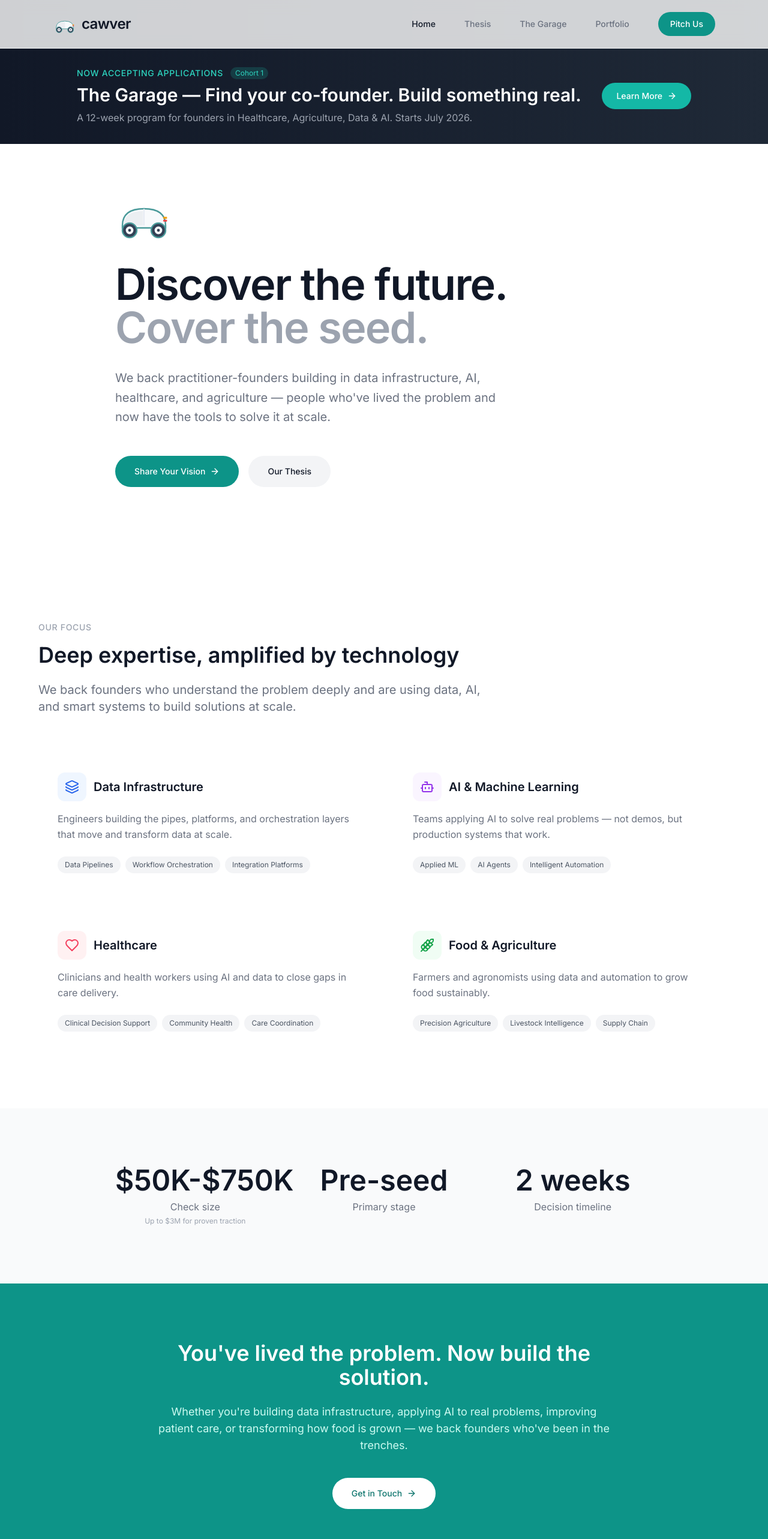
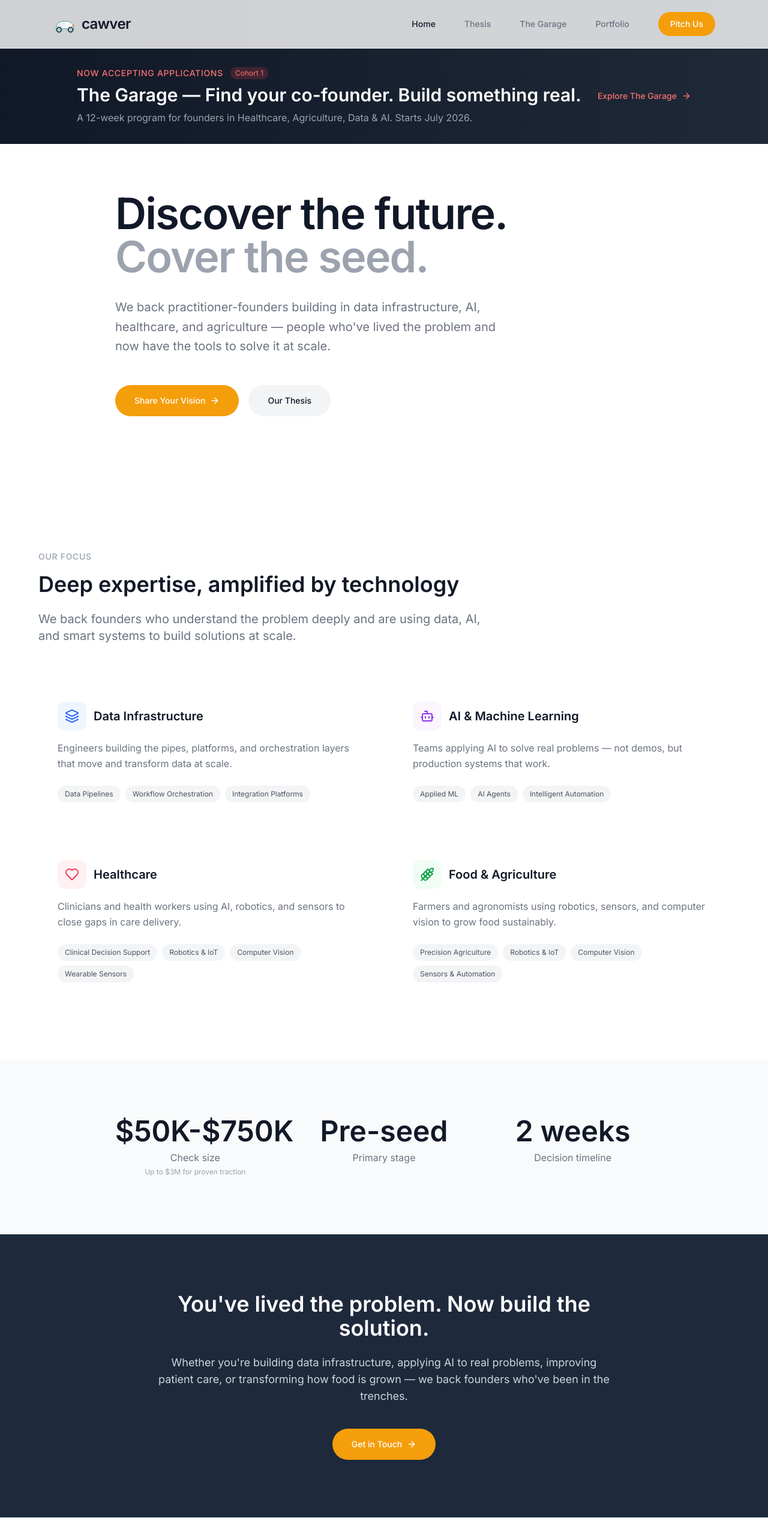
Before and after one commit to signalailabs/cawver, a React (Vite) app: page / in a window 1280 px wide. Shown: the top 2566 px of the page at 60% size. Built offline with nearby package versions, Linux system fonts and the light colour scheme.

Commit message:
Update color scheme with logo colors (amber, red, teal), add LinkedIn logo, improve responsiveness

```diff
--- a/src/App.jsx
+++ b/src/App.jsx
@@ -50,7 +50,7 @@ const Navigation = () => {
       <div className="max-w-6xl mx-auto px-6">
         <div className="flex justify-between items-center h-20">
           <Link to="/" className="flex items-center gap-2">
-            <CawverCar className="w-10 h-8" />
+            <CawverCar className="w-10 h-8 animate-bounce-gentle" />
             <span className="text-2xl font-semibold tracking-tight text-gray-900">cawver</span>
           </Link>
 
@@ -82,7 +82,7 @@ const Navigation = () => {
             </Link>
             <Link
               to="/pitch"
-              className="text-sm font-medium text-white bg-teal-600 px-5 py-2.5 rounded-full hover:bg-teal-700 transition-colors"
+              className="text-sm font-medium text-white bg-amber-500 px-5 py-2.5 rounded-full hover:bg-amber-600 transition-colors"
             >
               Pitch Us
             </Link>
@@ -124,8 +124,8 @@ const Home = () => {
           <div className="flex flex-col md:flex-row md:items-center md:justify-between gap-6">
             <div>
               <div className="flex items-center gap-3 mb-2">
-                <span className="text-teal-400 text-sm font-medium uppercase tracking-wider">Now accepting applications</span>
-                <span className="text-xs bg-teal-500/20 text-teal-400 px-2 py-0.5 rounded-full">Cohort 1</span>
+                <span className="text-red-400 text-sm font-medium uppercase tracking-wider">Now accepting applications</span>
+                <span className="text-xs bg-red-500/20 text-red-400 px-2 py-0.5 rounded-full">Cohort 1</span>
               </div>
               <h2 className="text-2xl md:text-3xl font-semibold text-white">
                 The Garage — Find your co-founder. Build something real.
@@ -136,9 +136,9 @@ const Home = () => {
             </div>
             <Link
               to="/garage"
-              className="inline-flex items-center gap-2 bg-teal-500 text-white px-6 py-3 rounded-full text-sm font-medium hover:bg-teal-400 transition-colors whitespace-nowrap"
+              className="inline-flex items-center gap-2 text-red-400 hover:text-red-300 text-sm font-medium transition-colors whitespace-nowrap"
             >
-              Learn More
+              Explore The Garage
               <ArrowRight size={16} />
             </Link>
           </div>
@@ -148,12 +148,6 @@ const Home = () => {
       {/* Hero */}
       <section className="pt-20 pb-32 px-6 overflow-hidden">
         <div className="max-w-4xl mx-auto">
-          {/* Animated Car */}
-          <div className="mb-8 relative">
-            <div className="inline-block animate-bounce-gentle">
-              <CawverCar className="w-24 h-20" />
-            </div>
-          </div>
           <h1 className="text-5xl md:text-7xl font-semibold text-gray-900 leading-tight tracking-tight">
             Discover the future.
             <br />
@@ -165,7 +159,7 @@ const Home = () => {
           <div className="mt-12 flex flex-col sm:flex-row gap-4">
             <Link
               to="/pitch"
-              className="inline-flex items-center justify-center gap-2 bg-teal-600 text-white px-8 py-4 rounded-full text-sm font-medium hover:bg-teal-700 transition-colors"
+              className="inline-flex items-center justify-center gap-2 bg-amber-500 text-white px-8 py-4 rounded-full text-sm font-medium hover:bg-amber-600 transition-colors"
             >
               Share Your Vision
               <ArrowRight size={16} />
@@ -237,12 +231,13 @@ const Home = () => {
                 <h3 className="text-xl font-semibold text-gray-900">Healthcare</h3>
               </div>
               <p className="text-gray-500 leading-relaxed mb-6">
-                Clinicians and health workers using AI and data to close gaps in care delivery.
+                Clinicians and health workers using AI, robotics, and sensors to close gaps in care delivery.
               </p>
               <div className="flex flex-wrap gap-2">
                 <span className="text-xs bg-gray-100 text-gray-600 px-3 py-1.5 rounded-full">Clinical Decision Support</span>
-                <span className="text-xs bg-gray-100 text-gray-600 px-3 py-1.5 rounded-full">Community Health</span>
-                <span className="text-xs bg-gray-100 text-gray-600 px-3 py-1.5 rounded-full">Care Coordination</span>
+                <span className="text-xs bg-gray-100 text-gray-600 px-3 py-1.5 rounded-full">Robotics & IoT</span>
+                <span className="text-xs bg-gray-100 text-gray-600 px-3 py-1.5 rounded-full">Computer Vision</span>
+                <span className="text-xs bg-gray-100 text-gray-600 px-3 py-1.5 rounded-full">Wearable Sensors</span>
               </div>
             </div>
 
@@ -255,12 +250,13 @@ const Home = () => {
                 <h3 className="text-xl font-semibold text-gray-900">Food & Agriculture</h3>
               </div>
               <p className="text-gray-500 leading-relaxed mb-6">
-                Farmers and agronomists using data and automation to grow food sustainably.
+                Farmers and agronomists using robotics, sensors, and computer vision to grow food sustainably.
               </p>
               <div className="flex flex-wrap gap-2">
                 <span className="text-xs bg-gray-100 text-gray-600 px-3 py-1.5 rounded-full">Precision Agriculture</span>
-                <span className="text-xs bg-gray-100 text-gray-600 px-3 py-1.5 rounded-full">Livestock Intelligence</span>
-                <span className="text-xs bg-gray-100 text-gray-600 px-3 py-1.5 rounded-full">Supply Chain</span>
+                <span className="text-xs bg-gray-100 text-gray-600 px-3 py-1.5 rounded-full">Robotics & IoT</span>
+                <span className="text-xs bg-gray-100 text-gray-600 px-3 py-1.5 rounded-full">Computer Vision</span>
+                <span className="text-xs bg-gray-100 text-gray-600 px-3 py-1.5 rounded-full">Sensors & Automation</span>
               </div>
             </div>
           </div>
@@ -289,17 +285,17 @@ const Home = () => {
       </section>
 
       {/* CTA */}
-      <section className="py-24 px-6 bg-teal-600">
+      <section className="py-24 px-6 bg-slate-800">
         <div className="max-w-3xl mx-auto text-center">
           <h2 className="text-3xl md:text-4xl font-semibold text-white mb-6">
             You've lived the problem. Now build the solution.
           </h2>
-          <p className="text-teal-100 text-lg mb-10">
+          <p className="text-slate-300 text-lg mb-10">
             Whether you're building data infrastructure, applying AI to real problems, improving patient care, or transforming how food is grown — we back founders who've been in the trenches.
           </p>
           <Link
             to="/pitch"
-            className="inline-flex items-center gap-2 bg-white text-teal-700 px-8 py-4 rounded-full text-sm font-medium hover:bg-teal-50 transition-colors"
+            className="inline-flex items-center gap-2 bg-amber-500 text-white px-8 py-4 rounded-full text-sm font-medium hover:bg-amber-400 transition-colors"
           >
             Get in Touch
             <ArrowRight size={16} />
@@ -388,7 +384,7 @@ const Thesis = () => {
         <div className="mt-16">
           <Link
             to="/pitch"
-            className="inline-flex items-center gap-2 bg-teal-600 text-white px-8 py-4 rounded-full text-sm font-medium hover:bg-teal-700 transition-colors"
+            className="inline-flex items-center gap-2 bg-amber-500 text-white px-8 py-4 rounded-full text-sm font-medium hover:bg-amber-600 transition-colors"
           >
             Share Your Vision
             <ArrowRight size={16} />
@@ -556,7 +552,7 @@ const Portfolio = () => {
           <p className="text-gray-500 mb-6">Want to be part of our portfolio?</p>
           <Link
             to="/pitch"
-            className="inline-flex items-center gap-2 bg-teal-600 text-white px-8 py-4 rounded-full text-sm font-medium hover:bg-teal-700 transition-colors"
+            className="inline-flex items-center gap-2 bg-amber-500 text-white px-8 py-4 rounded-full text-sm font-medium hover:bg-amber-600 transition-colors"
           >
             Pitch Us
             <ArrowRight size={16} />
@@ -582,8 +578,8 @@ const AnimatedTimeline = () => {
       <svg className="absolute inset-0 w-full h-full hidden md:block" viewBox="0 0 800 120" preserveAspectRatio="xMidYMid meet">
         <defs>
           <linearGradient id="pathGradient" x1="0%" y1="0%" x2="100%" y2="0%">
-            <stop offset="0%" stopColor="#14b8a6" />
-            <stop offset="100%" stopColor="#0d9488" />
+            <stop offset="0%" stopColor="#f59e0b" />
+            <stop offset="100%" stopColor="#d97706" />
           </linearGradient>
         </defs>
         {/* Animated path */}
@@ -604,7 +600,7 @@ const AnimatedTimeline = () => {
         <path
           d="M 50 60 Q 150 20 250 60 Q 350 100 450 60 Q 550 20 650 60 Q 700 80 750 60"
           fill="none"
-          stroke="#14b8a6"
+          stroke="#f59e0b"
           strokeWidth="8"
           strokeLinecap="round"
           opacity="0.2"
@@ -615,8 +611,8 @@ const AnimatedTimeline = () => {
       <svg className="absolute inset-0 w-full h-full md:hidden" viewBox="0 0 200 300" preserveAspectRatio="xMidYMid meet">
         <defs>
           <linearGradient id="pathGradientMobile" x1="0%" y1="0%" x2="0%" y2="100%">
-            <stop offset="0%" stopColor="#14b8a6" />
-            <stop offset="100%" stopColor="#0d9488" />
+            <stop offset="0%" stopColor="#f59e0b" />
+            <stop offset="100%" stopColor="#d97706" />
           </linearGradient>
         </defs>
         <path
@@ -634,7 +630,7 @@ const AnimatedTimeline = () => {
         <path
           d="M 50 40 Q 100 60 150 80 Q 100 120 50 160 Q 100 200 150 220 Q 100 260 50 280"
           fill="none"
-          stroke="#14b8a6"
+          stroke="#f59e0b"
           strokeWidth="6"
           strokeLinecap="round"
           opacity="0.2"
@@ -684,7 +680,7 @@ const Garage = () => {
         <p className="text-sm font-medium text-gray-400 uppercase tracking-wider mb-4">The Garage</p>
         <h1 className="text-4xl md:text-5xl font-semibold text-gray-900 leading-tight mb-6">
           Find your co-founder.<br />
-          <span className="text-teal-600">Build in Healthcare, Agriculture, Data & AI.</span>
+          <span className="text-amber-500">Build in Healthcare, Agriculture, Data & AI.</span>
         </h1>
 
         <p className="text-xl text-gray-500 mb-12 max-w-3xl">
@@ -692,19 +688,19 @@ const Garage = () => {
         </p>
 
         {/* Animated Timeline Hero */}
-        <div className="bg-gradient-to-br from-teal-50 to-cyan-50 rounded-3xl p-8 md:p-12 mb-12 overflow-hidden">
+        <div className="bg-gradient-to-br from-amber-50 to-orange-50 rounded-3xl p-8 md:p-12 mb-12 overflow-hidden">
           <h2 className="text-xl font-semibold text-gray-900 text-center mb-2">Cohort 1 Journey</h2>
           <p className="text-gray-500 text-center mb-8">12 weeks to launch. Starting July 2026.</p>
           <AnimatedTimeline />
         </div>
 
         {/* Program Overview */}
-        <div className="bg-teal-50 rounded-2xl p-8 mb-12">
+        <div className="bg-amber-50 rounded-2xl p-8 mb-12">
           <h2 className="text-2xl font-semibold text-gray-900 mb-6">How it works</h2>
           <div className="grid md:grid-cols-3 gap-6">
             <div className="flex gap-4">
               <div className="w-10 h-10 bg-white rounded-lg flex items-center justify-center flex-shrink-0 shadow-sm">
-                <Users className="text-teal-600" size={20} />
+                <Users className="text-amber-600" size={20} />
               </div>
               <div>
                 <h3 className="font-semibold text-gray-900 mb-1">Cohort-based</h3>
@@ -713,7 +709,7 @@ const Garage = () => {
             </div>
             <div className="flex gap-4">
               <div className="w-10 h-10 bg-white rounded-lg flex items-center justify-center flex-shrink-0 shadow-sm">
-                <Calendar className="text-teal-600" size={20} />
+                <Calendar className="text-amber-600" size={20} />
               </div>
               <div>
                 <h3 className="font-semibold text-gray-900 mb-1">12-week program</h3>
@@ -722,7 +718,7 @@ const Garage = () => {
             </div>
             <div className="flex gap-4">
               <div className="w-10 h-10 bg-white rounded-lg flex items-center justify-center flex-shrink-0 shadow-sm">
-                <Rocket className="text-teal-600" size={20} />
+                <Rocket className="text-amber-600" size={20} />
               </div>
               <div>
                 <h3 className="font-semibold text-gray-900 mb-1">Launch-ready</h3>
@@ -745,7 +741,7 @@ const Garage = () => {
               { title: "Post-program access", desc: "Continued access to The Garage network and resources after you graduate" }
             ].map((item, i) => (
               <div key={i} className="flex gap-3">
-                <CheckCircle className="text-teal-600 flex-shrink-0 mt-0.5" size={20} />
+                <CheckCircle className="text-amber-500 flex-shrink-0 mt-0.5" size={20} />
                 <div>
                   <h3 className="font-semibold text-gray-900 mb-1">{item.title}</h3>
                   <p className="text-sm text-gray-500">{item.desc}</p>
@@ -793,8 +789,8 @@ const Garage = () => {
         {/* Co-founder Matching - Integrated into header messaging, keeping as supporting element */}
         <div className="bg-gradient-to-r from-gray-900 to-gray-800 rounded-2xl p-8 mb-12">
           <div className="flex flex-col md:flex-row gap-6 items-center">
-            <div className="w-16 h-16 bg-teal-500/20 rounded-2xl flex items-center justify-center flex-shrink-0">
-              <Users className="text-teal-400" size={28} />
+            <div className="w-16 h-16 bg-amber-500/20 rounded-2xl flex items-center justify-center flex-shrink-0">
+              <Users className="text-amber-400" size={28} />
             </div>
             <div className="text-center md:text-left">
               <h2 className="text-xl font-semibold text-white mb-2">Solo founder? We'll help you find your match.</h2>
@@ -813,7 +809,7 @@ const Garage = () => {
           </p>
           <Link
             to="/apply"
-            className="inline-flex items-center gap-2 bg-teal-500 text-white px-8 py-4 rounded-full text-sm font-medium hover:bg-teal-400 transition-colors"
+            className="inline-flex items-center gap-2 bg-amber-500 text-white px-8 py-4 rounded-full text-sm font-medium hover:bg-amber-400 transition-colors"
           >
             Apply to The Garage
             <ArrowRight size={16} />
@@ -1023,26 +1019,26 @@ const Apply = () => {
         </p>
 
         {/* What We Look For */}
-        <div className="bg-teal-50 rounded-2xl p-8 mb-12">
+        <div className="bg-amber-50 rounded-2xl p-8 mb-12">
           <h2 className="text-xl font-semibold text-gray-900 mb-4">What we're looking for</h2>
           <div className="grid md:grid-cols-3 gap-6">
             <div className="text-center">
               <div className="w-12 h-12 bg-white rounded-xl flex items-center justify-center mx-auto mb-3 shadow-sm">
-                <Brain className="text-teal-600" size={24} />
+                <Brain className="text-amber-600" size={24} />
               </div>
               <h3 className="font-semibold text-gray-900 mb-1">Clarity of thinking</h3>
               <p className="text-sm text-gray-500">Can you break down complex problems and find the core issue?</p>
             </div>
             <div className="text-center">
               <div className="w-12 h-12 bg-white rounded-xl flex items-center justify-center mx-auto mb-3 shadow-sm">
-                <Zap className="text-teal-600" size={24} />
+                <Zap className="text-amber-600" size={24} />
               </div>
               <h3 className="font-semibold text-gray-900 mb-1">Bias for action</h3>
               <p className="text-sm text-gray-500">Do you ship, or do you just plan? We want doers.</p>
             </div>
             <div className="text-center">
               <div className="w-12 h-12 bg-white rounded-xl flex items-center justify-center mx-auto mb-3 shadow-sm">
-                <Target className="text-teal-600" size={24} />
+                <Target className="text-amber-600" size={24} />
               </div>
               <h3 className="font-semibold text-gray-900 mb-1">Resilience</h3>
               <p className="text-sm text-gray-500">Building is hard. Can you push through when things break?</p>
@@ -1073,7 +1069,7 @@ const Apply = () => {
                       <ul className="space-y-2">
                         {stage.details.map((detail, j) => (
                           <li key={j} className="flex items-start gap-2 text-sm text-gray-500">
-                            <CheckCircle className="text-teal-500 flex-shrink-0 mt-0.5" size={16} />
+                            <CheckCircle className="text-amber-500 flex-shrink-0 mt-0.5" size={16} />
                             <span>{detail}</span>
                           </li>
                         ))}
@@ -1124,12 +1120,16 @@ const Apply = () => {
               <h3 className="font-semibold text-gray-900 mb-2">Where is the bootcamp held?</h3>
               <p className="text-gray-500 text-sm">Location will be shared with finalists. Plan for travel and 5 full days of in-person collaboration.</p>
             </div>
+            <div>
+              <h3 className="font-semibold text-gray-900 mb-2">Do you invest in sustainable agriculture or climate tech?</h3>
+              <p className="text-gray-500 text-sm">Absolutely. We're excited about founders tackling climate change, carbon reduction, sustainable farming, and regenerative agriculture. If you're building technology that helps farmers reduce environmental impact while improving yields, we want to hear from you.</p>
+            </div>
           </div>
         </div>
 
         {/* CTA */}
         <div className="bg-gradient-to-br from-gray-900 to-gray-800 rounded-2xl p-8 text-center relative overflow-hidden">
-          <div className="absolute top-0 right-0 w-64 h-64 bg-teal-500/10 rounded-full blur-3xl"></div>
+          <div className="absolute top-0 right-0 w-64 h-64 bg-amber-500/10 rounded-full blur-3xl"></div>
           <div className="relative">
             <h2 className="text-2xl font-semibold text-white mb-4">Ready to apply?</h2>
             <p className="text-gray-400 mb-6 max-w-xl mx-auto">
@@ -1137,7 +1137,7 @@ const Apply = () => {
             </p>
             <a
               href="mailto:garage@cawver.com?subject=Garage Waitlist"
-              className="inline-flex items-center gap-2 bg-teal-500 text-white px-8 py-4 rounded-full text-sm font-medium hover:bg-teal-400 transition-colors"
+              className="inline-flex items-center gap-2 bg-amber-500 text-white px-8 py-4 rounded-full text-sm font-medium hover:bg-amber-400 transition-colors"
             >
               Join the Waitlist
               <ArrowRight size={16} />
@@ -1156,7 +1156,7 @@ const Footer = () => {
       <div className="max-w-6xl mx-auto">
         <div className="flex flex-col md:flex-row justify-between items-center gap-6">
           <div className="flex items-center gap-2">
-            <CawverCar className="w-10 h-8" />
+            <CawverCar className="w-10 h-8 animate-bounce-gentle" />
             <span className="text-2xl font-semibold text-gray-900">cawver</span>
           </div>
           <div className="flex items-center gap-8">
```
Also changed, not shown: public/linkedin-logo.svg (added).
